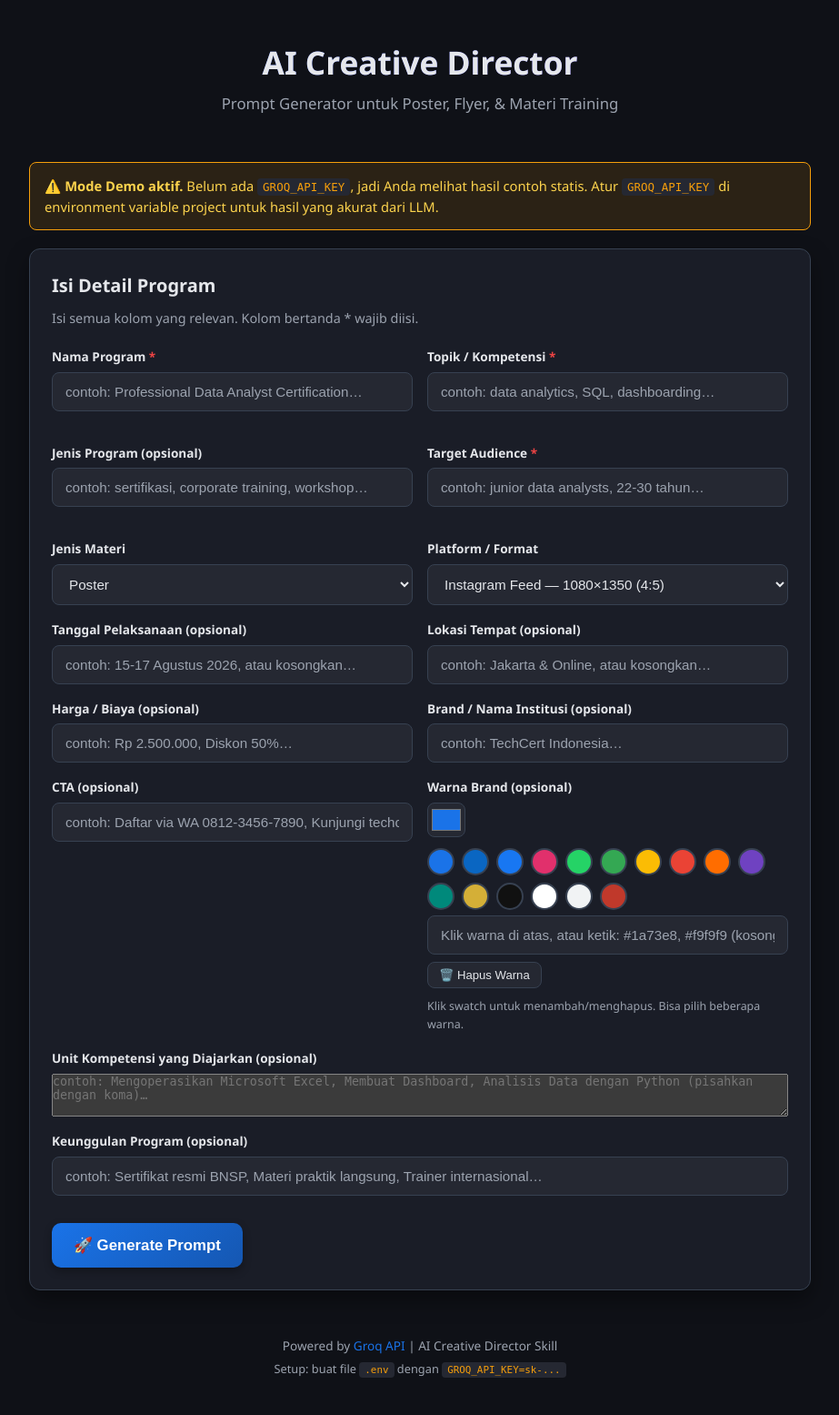
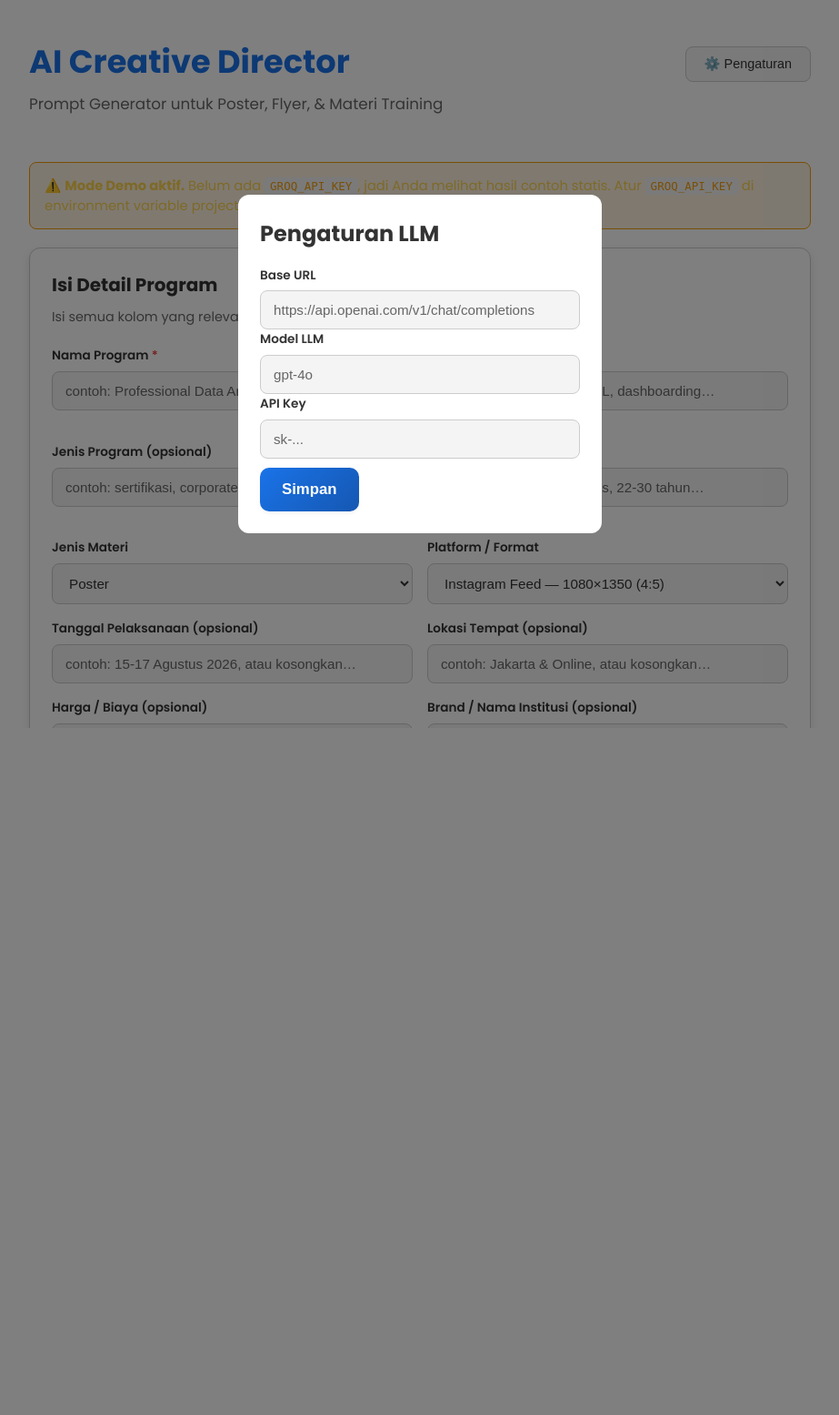
Before and after one commit to Fajar-HSE/prompt-generator-app, a Flask app: page / in a window 1280 px wide. Shown: the whole page at 91% size, without its empty margins (178-1101 px from the left). After the commit the page ends 800 px from the top, so only its background shows below. Run offline with Flask 3, Linux system fonts and the light colour scheme; some libraries are stand-ins or nearby versions.

Commit message:
Add LLM settings menu and implement dynamic API configuration

```diff
--- a/app.py
+++ b/app.py
@@ -4,12 +4,14 @@ import re
 import requests
 from dotenv import load_dotenv
 from flask import Flask, jsonify, render_template, request
+from flask_cors import CORS
 from requests.adapters import HTTPAdapter
 from urllib3.util.retry import Retry
 
 load_dotenv()
 
 app = Flask(__name__)
+CORS(app)
 
 LLM_API_KEY = os.getenv("LLM_API_KEY", "")
 LLM_API_URL = os.getenv("LLM_API_URL", "https://api.tokenportal.id/v1/chat/completions")
@@ -412,9 +414,12 @@ def index():
 
 @app.route("/api/status")
 def status():
+    api_key = request.headers.get("X-API-Key", "") or LLM_API_KEY
+    api_url = request.headers.get("X-API-URL", LLM_API_URL)
+    api_model = request.headers.get("X-Model", LLM_MODEL)
     return jsonify({
-        "demo_mode": not bool(LLM_API_KEY),
-        "model": LLM_MODEL,
+        "demo_mode": not bool(api_key),
+        "model": api_model,
     })
 
 
@@ -429,23 +434,27 @@ def generate():
             "fields": errors,
         }), 400
 
-    if not LLM_API_KEY:
+    api_key = request.headers.get("X-API-Key", "") or LLM_API_KEY
+    api_url = request.headers.get("X-API-URL", LLM_API_URL)
+    api_model = request.headers.get("X-Model", LLM_MODEL)
+
+    if not api_key:
         return jsonify({
             "success": True,
             "demo_mode": True,
-            "model": LLM_MODEL,
+            "model": api_model,
             "sections": generate_demo_output(data),
         })
 
     prompt = build_prompt(data)
 
     headers = {
-        "Authorization": f"Bearer {LLM_API_KEY}",
+        "Authorization": f"Bearer {api_key}",
         "Content-Type": "application/json",
     }
 
     payload = {
-        "model": LLM_MODEL,
+        "model": api_model,
         "messages": [
             {
                 "role": "system",
@@ -462,7 +471,7 @@ def generate():
 
     try:
         session = _build_session()
-        response = session.post(LLM_API_URL, headers=headers, json=payload, timeout=LLM_TIMEOUT)
+        response = session.post(api_url, headers=headers, json=payload, timeout=LLM_TIMEOUT)
     except requests.exceptions.Timeout:
         return jsonify({
             "success": False,
--- a/requirements.txt
+++ b/requirements.txt
@@ -1,4 +1,5 @@
 flask==3.0.3
+flask-cors==4.0.1
 requests==2.32.3
 python-dotenv==1.0.1
 gunicorn==22.0.0
--- a/static/script.js
+++ b/static/script.js
@@ -13,9 +13,14 @@
         const historySection = document.getElementById('historySection');
         const historyContainer = document.getElementById('historyContainer');
         const clearHistoryBtn = document.getElementById('clearHistoryBtn');
+        const settingsModal = document.getElementById('settingsModal');
+        const settingsBtn = document.getElementById('settingsBtn');
+        const settingsForm = document.getElementById('settingsForm');
+        const showSettingsFooter = document.getElementById('showSettingsFooter');
 
         const REQUIRED_FIELDS = ['programName', 'competency', 'targetAudience'];
         const STORAGE_KEY = 'promptGeneratorHistory';
+        const SETTINGS_KEY = 'llmSettings';
 
         let savedSinceEdit = true;
         if (form) {
@@ -369,13 +374,24 @@
                 return;
             }
 
+            const settings = getSettings();
+            if (!settings.apiKey) {
+                openSettings();
+                return;
+            }
+
             const data = collectFormData();
             setLoading(true);
 
             try {
                 const response = await fetch('/api/generate', {
                     method: 'POST',
-                    headers: { 'Content-Type': 'application/json' },
+                    headers: {
+                        'Content-Type': 'application/json',
+                        'X-API-Key': settings.apiKey,
+                        'X-API-URL': settings.baseUrl,
+                        'X-Model': settings.model,
+                    },
                     body: JSON.stringify(data),
                 });
 
@@ -447,6 +463,75 @@
             }
         });
 
+        function getSettings() {
+            try {
+                return JSON.parse(localStorage.getItem(SETTINGS_KEY) || '{}');
+            } catch (e) {
+                return {};
+            }
+        }
+
+        function saveSettings(settings) {
+            localStorage.setItem(SETTINGS_KEY, JSON.stringify(settings));
+        }
+
+        function checkSettings() {
+            const settings = getSettings();
+            if (!settings.apiKey) {
+                openSettings();
+            }
+        }
+
+        function openSettings() {
+            const settings = getSettings();
+            if (settings.baseUrl) document.getElementById('baseUrl').value = settings.baseUrl;
+            if (settings.model) document.getElementById('llmModel').value = settings.model;
+            if (settings.apiKey) document.getElementById('apiKey').value = settings.apiKey;
+            settingsModal.style.display = 'flex';
+        }
+
+        function closeSettings() {
+            settingsModal.style.display = 'none';
+        }
+
+        if (settingsBtn) {
+            settingsBtn.addEventListener('click', openSettings);
+        }
+
+        if (showSettingsFooter) {
+            showSettingsFooter.addEventListener('click', function(e) {
+                e.preventDefault();
+                openSettings();
+            });
+        }
+
+        if (settingsForm) {
+            settingsForm.addEventListener('submit', function(e) {
+                e.preventDefault();
+                const baseUrl = document.getElementById('baseUrl').value.trim();
+                const model = document.getElementById('llmModel').value.trim();
+                const apiKey = document.getElementById('apiKey').value.trim();
+
+                if (!baseUrl || !model || !apiKey) {
+                    alert('Semua field wajib diisi!');
+                    return;
+                }
+
+                saveSettings({ baseUrl, model, apiKey });
+                closeSettings();
+                showToast('Pengaturan berhasil disimpan!');
+            });
+        }
+
+        if (settingsModal) {
+            settingsModal.addEventListener('click', function(e) {
+                if (e.target === settingsModal) {
+                    closeSettings();
+                }
+            });
+        }
+
+        checkSettings();
         checkStatus();
         loadHistory();
     });
--- a/static/style.css
+++ b/static/style.css
@@ -1,18 +1,18 @@
 :root {
     --primary: #1a73e8;
     --primary-dark: #1557b2;
-    --bg: #0f1117;
-    --surface: #1a1d27;
-    --surface-alt: #252832;
-    --text: #e5e7eb;
-    --text-muted: #9ca3af;
-    --border: #374151;
+    --bg: #ffffff;
+    --surface: #ffffff;
+    --surface-alt: #f4f4f4;
+    --text: #333333;
+    --text-muted: #666666;
+    --border: #cccccc;
     --success: #10b981;
     --warning: #f59e0b;
     --danger: #ef4444;
-    --shadow: 0 10px 25px rgba(0, 0, 0, 0.4);
-    --shadow-sm: 0 4px 10px rgba(0, 0, 0, 0.3);
-    color-scheme: dark;
+    --shadow: 0 4px 10px rgba(0, 0, 0, 0.1);
+    --shadow-sm: 0 2px 5px rgba(0, 0, 0, 0.05);
+    color-scheme: light;
 }
 
 * {
@@ -22,7 +22,7 @@
 }
 
 body {
-    font-family: 'Segoe UI', Tahoma, Geneva, Verdana, sans-serif;
+    font-family: 'Poppins', sans-serif;
     background: var(--bg);
     color: var(--text);
     line-height: 1.6;
@@ -36,7 +36,7 @@ body {
 }
 
 header {
-    text-align: center;
+    text-align: left;
     margin-bottom: 30px;
     padding: 20px 0;
 }
@@ -44,10 +44,7 @@ header {
 header h1 {
     font-size: 2.2rem;
     margin-bottom: 5px;
-    background: linear-gradient(135deg, var(--primary), #7c3aed);
-    -webkit-background-clip: text;
-    -webkit-text-fill-transparent;
-    background-clip: text;
+    color: var(--primary);
 }
 
 .subtitle {
@@ -67,6 +64,10 @@ main {
     border-radius: 12px;
     padding: 24px;
     box-shadow: var(--shadow);
+}
+
+#settingsBtn {
+    font-size: 0.9rem;
 }
 
 .form-section h2 {
@@ -374,23 +375,26 @@ main {
     top: 16px;
 }
 
-.toast {
+.settings-modal {
+    display: none;
     position: fixed;
-    bottom: 24px;
-    left: 50%;
-    transform: translateX(-50%) translateY(20px);
-    background: var(--surface-alt);
-    color: var(--text);
-    border: 1px solid var(--border);
-    padding: 12px 18px;
-    border-radius: 8px;
-    box-shadow: var(--shadow);
-    opacity: 0;
-    pointer-events: none;
-    transition: opacity 0.2s, transform 0.2s;
-    z-index: 600;
-    max-width: 90vw;
+    top: 0;
+    left: 0;
+    width: 100%;
+    height: 100%;
+    background: rgba(0,0,0,0.5);
+    z-index: 1000;
+    justify-content: center;
+    align-items: center;
 }
+.settings-content {
+    background: white;
+    padding: 24px;
+    border-radius: 12px;
+    width: 90%;
+    max-width: 400px;
+}
+.settings-content h2 { margin-bottom: 15px; }
 
 .toast.show {
     opacity: 1;
--- a/templates/index.html
+++ b/templates/index.html
@@ -5,14 +5,38 @@
     <meta name="viewport" content="width=device-width, initial-scale=1.0">
     <title>AI Creative Director — Prompt Generator</title>
     <meta name="description" content="Generator prompt untuk image-creation (poster, flyer, pamflet, banner, social media) berbasis AI Creative Director.">
-    <meta name="theme-color" content="#0f1117">
+    <meta name="theme-color" content="#ffffff">
+    <link href="https://fonts.googleapis.com/css2?family=Poppins:wght@300;400;600;700&display=swap" rel="stylesheet">
     <link rel="stylesheet" href="/static/style.css">
 </head>
 <body>
+    <div class="settings-modal" id="settingsModal">
+        <div class="settings-content">
+            <h2>Pengaturan LLM</h2>
+            <form id="settingsForm">
+                <div class="form-group">
+                    <label>Base URL</label>
+                    <input type="text" id="baseUrl" placeholder="https://api.openai.com/v1/chat/completions">
+                </div>
+                <div class="form-group">
+                    <label>Model LLM</label>
+                    <input type="text" id="llmModel" placeholder="gpt-4o">
+                </div>
+                <div class="form-group">
+                    <label>API Key</label>
+                    <input type="password" id="apiKey" placeholder="sk-...">
+                </div>
+                <button type="submit" class="btn-primary">Simpan</button>
+            </form>
+        </div>
+    </div>
     <a href="#promptForm" class="skip-link">Lewati ke form</a>
     <div class="container">
         <header>
-            <h1>AI Creative Director</h1>
+            <div style="display:flex; justify-content:space-between; align-items:center;">
+                <h1>AI Creative Director</h1>
+                <button id="settingsBtn" class="btn-secondary">⚙️ Pengaturan</button>
+            </div>
             <p class="subtitle">Prompt Generator untuk Poster, Flyer, &amp; Materi Training</p>
         </header>
 
@@ -168,8 +192,7 @@
         </main>
 
         <footer>
-            <p>Powered by <a href="https://groq.com" target="_blank">Groq API</a> | AI Creative Director Skill</p>
-            <p class="small">Setup: buat file <code>.env</code> dengan <code>GROQ_API_KEY=sk-...</code></p>
+            <p>Powered by AI Creative Director | <a href="#" id="showSettingsFooter">Pengaturan</a></p>
         </footer>
     </div>
 
```
